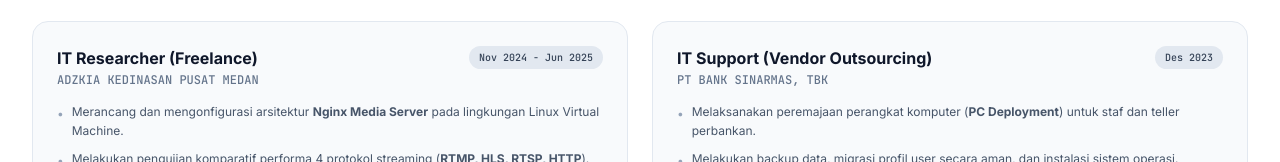
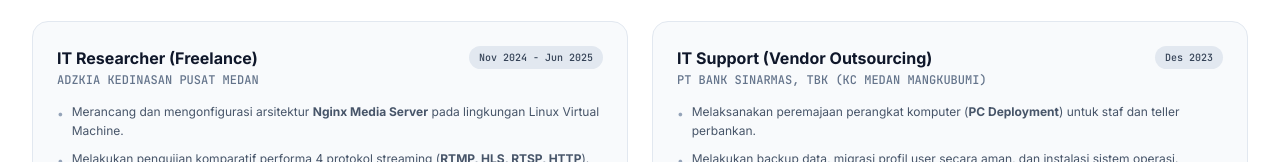
Before and after one commit to InfiniteNull/InfiniteNull.github.io, a plain HTML site: page index.html in a window 1280 px wide. Shown: the part 1234-1396 px from the top of the page. Drawn offline with nearby package versions, Linux system fonts and the light colour scheme.

Commit message:
style: restore KC MEDAN MANGKUBUMI branch for Bank Sinarmas company title

```diff
--- a/index.html
+++ b/index.html
@@ -380,7 +380,7 @@
             <div class="flex items-start justify-between gap-3">
               <div>
                 <h3 id="job2Title" class="font-bold text-slate-900 dark:text-white text-base">IT Support (Vendor Outsourcing)</h3>
-                <p id="job2Company" class="text-xs font-medium text-slate-500 font-mono mt-0.5">PT BANK SINARMAS, TBK</p>
+                <p id="job2Company" class="text-xs font-medium text-slate-500 font-mono mt-0.5">PT BANK SINARMAS, TBK (KC MEDAN MANGKUBUMI)</p>
               </div>
               <span id="job2Meta" class="text-[10px] font-mono px-2.5 py-1 rounded-full bg-slate-200 dark:bg-slate-700 text-slate-700 dark:text-slate-300 shrink-0 font-medium">
                 Des 2023
--- a/js/i18n.js
+++ b/js/i18n.js
@@ -53,7 +53,7 @@ window.I18N_DICT = {
     job1Desc: "Merancang, mengonfigurasi, dan menguji infrastruktur <strong>Nginx Media Server</strong> pada Linux VM, serta melakukan benchmark terhadap 4 protokol streaming video (<strong>RTMP, HLS, RTSP, HTTP</strong>). Melakukan audit keamanan jaringan & <strong>vulnerability assessment (VAPT)</strong> pada sistem internal.",
 
     job2Title: "IT Support (Vendor Outsourcing)",
-    job2Company: "PT BANK SINARMAS, TBK",
+    job2Company: "PT BANK SINARMAS, TBK (KC MEDAN MANGKUBUMI)",
     job2Meta: "Des 2023",
     job2Desc: "Melaksanakan proyek peremajaan komputer (<strong>PC Deployment</strong>), instalasi hardware, backup dan migrasi data profil user secara aman, perapian kabel, serta konfigurasi peripheral printer slip dan scanner hingga terhubung ke domain perbankan.",
 
@@ -147,7 +147,7 @@ window.I18N_DICT = {
     job1Desc: "Architected, configured, and benchmarked <strong>Nginx Media Server</strong> infrastructure on Linux VMs across 4 streaming protocols (<strong>RTMP, HLS, RTSP, HTTP</strong>). Conducted internal network security audits and <strong>vulnerability assessments (VAPT)</strong>.",
 
     job2Title: "IT Support (Vendor Outsourcing)",
-    job2Company: "PT BANK SINARMAS, TBK",
+    job2Company: "PT BANK SINARMAS, TBK (KC MEDAN MANGKUBUMI)",
     job2Meta: "Dec 2023",
     job2Desc: "Executed enterprise <strong>PC Deployment</strong>, hardware assembly, secure user profile data backup & migration, OS installation, and peripheral configuration (slip printers, document scanners) connected to banking domain.",
 
```
